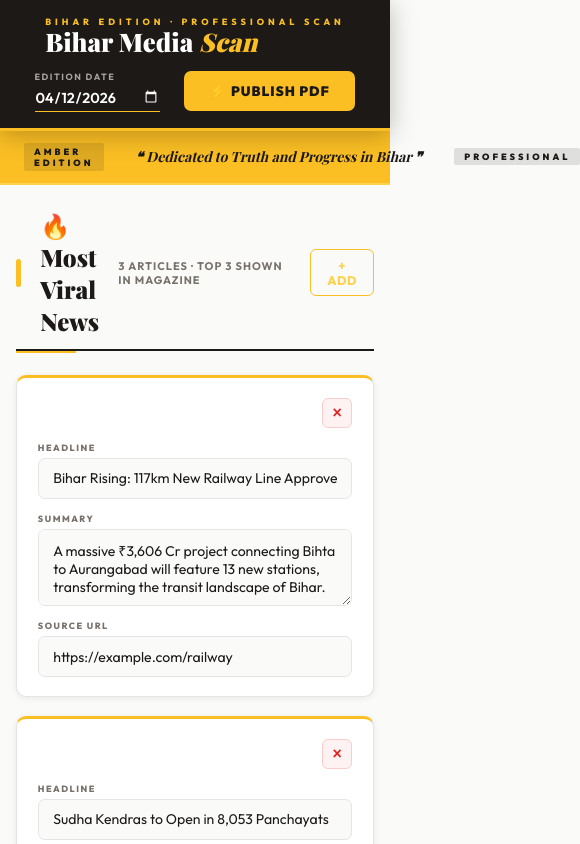
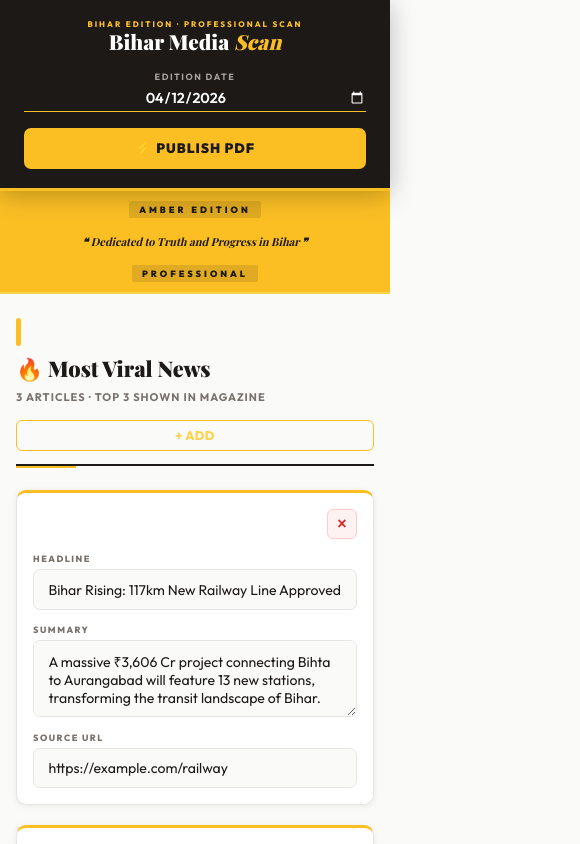
Before and after one commit to Zainab-ashraf076/bihar_news_generator, a React (Vite) app: page / in a window 390 px wide. Shown: the top 844 px of the page, 580 px wide, since content can reach past the window. Built offline with nearby package versions, Linux system fonts and the light colour scheme; a web font is replaced by a local one.

Commit message:
responsive

```diff
--- a/src/components/PDFTemplate.jsx
+++ b/src/components/PDFTemplate.jsx
@@ -319,16 +319,14 @@ const PDFTemplate = forwardRef(({ date, articles }, ref) => {
             <div className="masthead-rule-top" />
             <div className="masthead-rule-thin" />
 
-            <div className="meta-bar">
-              <span>Vol. IV • Issue No. 42</span>
+            <div className="meta-bar" style={{ justifyContent: 'center' }}>
               <span className="meta-date">{dateDisplay}</span>
-              <span>Digital Edition • ₹0</span>
             </div>
 
             <div className="ribbon-wrap">
               <div className="ribbon-line" />
               <span className="ribbon-text">
-                ❝ Satyam Shivam Sundaram — Truth, Goodness & Beauty in Every Story ❞
+                सहीं लोग, सही सोच, सामूहिक प्रयास
               </span>
               <div className="ribbon-line" />
             </div>
@@ -343,7 +341,6 @@ const PDFTemplate = forwardRef(({ date, articles }, ref) => {
           Jan Suraaj Media Division • Bihar Political Scan • {dateDisplay}
         </div>
         <div style={{ display: 'flex', alignItems: 'center', gap: 12 }}>
-          <div className="footer-right">Proprietary<br />Digital Edition</div>
           <div className="footer-pg">{pgNum}</div>
         </div>
       </footer>
--- a/src/index.css
+++ b/src/index.css
@@ -465,9 +465,49 @@ body {
 }
 
 /* ─── RESPONSIVE ─── */
+@media (max-width: 1024px) {
+  .builder-grid { grid-template-columns: repeat(auto-fill, minmax(300px, 1fr)); }
+  .builder-main { padding: 2rem 1.5rem 4rem; }
+}
+
 @media (max-width: 768px) {
-  .app-header { flex-direction: column; height: auto; padding: 1rem 1.5rem; gap: 1rem; }
-  .builder-main { padding: 1.5rem 1rem 4rem; }
+  .app-header {
+    flex-direction: column;
+    height: auto;
+    padding: 1.2rem 1.5rem;
+    gap: 1.2rem;
+    text-align: center;
+  }
+  .header-actions {
+    width: 100%;
+    justify-content: center;
+    gap: 1rem;
+    flex-wrap: wrap;
+  }
+  .date-input { width: 45%; }
+  .btn-primary { flex: 1; justify-content: center; white-space: nowrap; }
+
+  .hero-strip { padding: 10px 1.2rem; flex-wrap: wrap; justify-content: center; }
+  .hero-strip .hs-line { display: none; }
+  .hero-strip .hs-text { font-size: 11px; flex: 1 0 100%; text-align: center; }
+
+  .builder-main { padding: 1.5rem 1rem 4rem; gap: 2rem; }
+  .builder-header { flex-direction: column; align-items: flex-start; gap: 0.5rem; }
+  .builder-header h3 { font-size: 1.35rem; }
+  .sec-count { margin-bottom: 0.5rem; }
+  .btn-add { width: 100%; justify-content: center; }
+
   .builder-grid { grid-template-columns: 1fr; }
-  .hero-strip { padding: 12px 1.5rem; }
+  .edit-card { padding: 1rem; }
+
+  .page-footer { flex-direction: column; text-align: center; gap: 1rem; padding: 25px 1.5rem; }
 }
+
+@media (max-width: 480px) {
+  .brand h1 { font-size: 1.3rem; }
+  .edition { font-size: 8px; letter-spacing: 2px; }
+  .header-actions { flex-direction: column; width: 100%; }
+  .date-input { width: 100%; }
+  .date-input input { text-align: center; }
+  .btn-primary { width: 100%; }
+}
```
